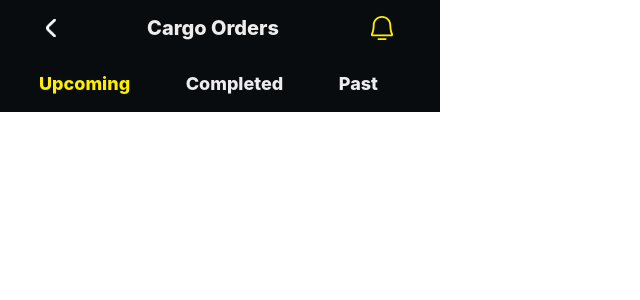
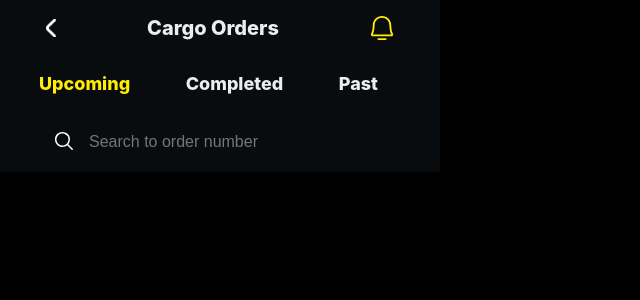
Before and after one commit to chrisjv87/Prueba-Tecnica-Frontend, a React (Create React App) app: page / in a window 1280 px wide. Shown: the top 300 px of the page, without its empty margins (0-640 px from the left). Built offline with nearby package versions, Linux system fonts and the light colour scheme.

Commit message:
SearchBox layout

```diff
--- a/src/App.js
+++ b/src/App.js
@@ -1,4 +1,5 @@
 import Header from "./components/Header/Header";
+import SearchBox from "./components/SearchBox/SearchBox";
 import TabNavigation from "./components/TabNavigation/TabNavigation";
 
 function App() {
@@ -6,6 +7,7 @@ function App() {
     <div className="App">
       <Header text="Cargo Orders" />
       <TabNavigation />
+      <SearchBox />
     </div>
   );
 }
--- /dev/null
+++ b/src/components/SearchBox/SearchBox.jsx
@@ -0,0 +1,15 @@
+import React from 'react';
+import './SearchBox.scss';
+
+function SearchBox() {
+  return (
+    <div className='search-box'>
+      <button className="search-button">
+        <img src="/assets/search.svg" alt="Icon search" />
+      </button>
+      <input type="text" placeholder="Search to order number" />
+    </div>
+  );
+}
+
+export default SearchBox;
--- /dev/null
+++ b/src/components/SearchBox/SearchBox.scss
@@ -0,0 +1,26 @@
+@import "/src/styles/variables.scss";
+
+.search-box {
+  display: flex;
+  width: 440px;
+  height: 60px;
+  background-color: $background-color;
+  box-sizing: border-box;
+  padding: 0 48px;
+
+  input {
+    width: 100%;
+    height: 100%;
+    border: none;
+    background: none;
+    color: white;
+    font-size: 16px;
+    padding: 0 10px;
+  }
+
+  .search-button {
+    background: none;
+    border: none;
+    cursor: pointer;
+  }
+}
--- a/src/styles/index.scss
+++ b/src/styles/index.scss
@@ -5,6 +5,8 @@ body {
     sans-serif;
   -webkit-font-smoothing: antialiased;
   -moz-osx-font-smoothing: grayscale;
+  height: 1000px;
+  background-color: black;
 }
 
 code {
```
